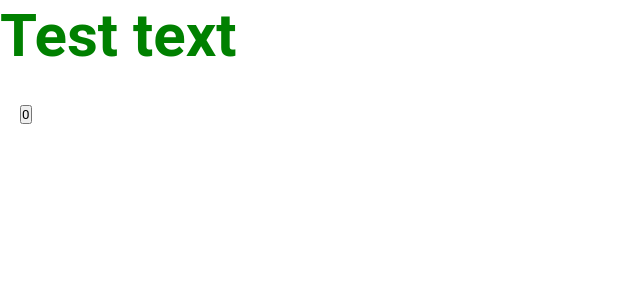
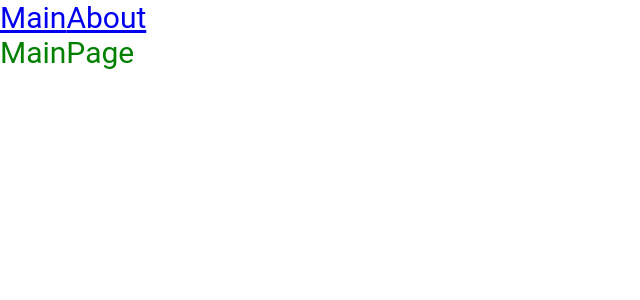
Before and after one commit to MolochkovSA/production_project, a React app: page / in a window 1280 px wide. Shown: the top 300 px of the page, without its empty margins (0-640 px from the left). Built offline with nearby package versions, Linux system fonts and the light colour scheme.

Commit message:
feat: add routing, code splitting, lazy loading

```diff
--- a/package.json
+++ b/package.json
@@ -15,6 +15,7 @@
     "@types/node": "^22.5.0",
     "@types/react": "^18.3.4",
     "@types/react-dom": "^18.3.0",
+    "@types/react-router-dom": "^5.3.3",
     "@types/webpack": "^5.28.5",
     "@types/webpack-dev-server": "^4.7.1",
     "css-loader": "^7.1.2",
@@ -32,6 +33,7 @@
   },
   "dependencies": {
     "react": "^18.3.1",
-    "react-dom": "^18.3.1"
+    "react-dom": "^18.3.1",
+    "react-router-dom": "^6.26.1"
   }
 }
--- a/src/App.tsx
+++ b/src/App.tsx
@@ -1,13 +1,22 @@
-import React from 'react'
-import { Counter } from './components/Counter'
+import { Suspense } from 'react'
+import { Link, Route, Routes } from 'react-router-dom'
+import { AboutPageAsync } from './pages/AboutPage/AboutPage.async'
+import { MainPageAsync } from './pages/MainPage/MainPage.async'
 
 import './index.scss'
 
 export const App = () => {
   return (
     <div className="app">
-      <h1>Test text</h1>
-      <Counter />
+      <Link to="/">Main</Link>
+      <Link to="/about">About</Link>
+
+      <Suspense fallback={<div>Идет загрузка...</div>}>
+        <Routes>
+          <Route path="/about" element={<AboutPageAsync />} />
+          <Route path="/" element={<MainPageAsync />} />
+        </Routes>
+      </Suspense>
     </div>
   )
 }
--- a/src/index.tsx
+++ b/src/index.tsx
@@ -1,5 +1,10 @@
 import ReactDOM from 'react-dom/client'
 import { App } from './App'
+import { BrowserRouter } from 'react-router-dom'
 
 const root = ReactDOM.createRoot(document.getElementById('root')!)
-root.render(<App />)
+root.render(
+  <BrowserRouter>
+    <App />
+  </BrowserRouter>
+)
--- /dev/null
+++ b/src/pages/AboutPage/AboutPage.async.tsx
@@ -0,0 +1,7 @@
+import { lazy } from 'react'
+
+export const AboutPageAsync = lazy(() =>
+  import('./AboutPage').then(({ AboutPage }) => ({
+    default: AboutPage,
+  }))
+)
--- /dev/null
+++ b/src/pages/AboutPage/AboutPage.tsx
@@ -0,0 +1,5 @@
+import React from 'react'
+
+export const AboutPage = () => {
+  return <div>AboutPage</div>
+}
--- /dev/null
+++ b/src/pages/MainPage/MainPage.async.tsx
@@ -0,0 +1,7 @@
+import { lazy } from 'react'
+
+export const MainPageAsync = lazy(() =>
+  import('./MainPage').then(({ MainPage }) => ({
+    default: MainPage,
+  }))
+)
--- /dev/null
+++ b/src/pages/MainPage/MainPage.tsx
@@ -0,0 +1,5 @@
+import React from 'react'
+
+export const MainPage = () => {
+  return <div>MainPage</div>
+}
```
Also changed, not shown: 2 other files (tests, documents, lock files or other folders).
